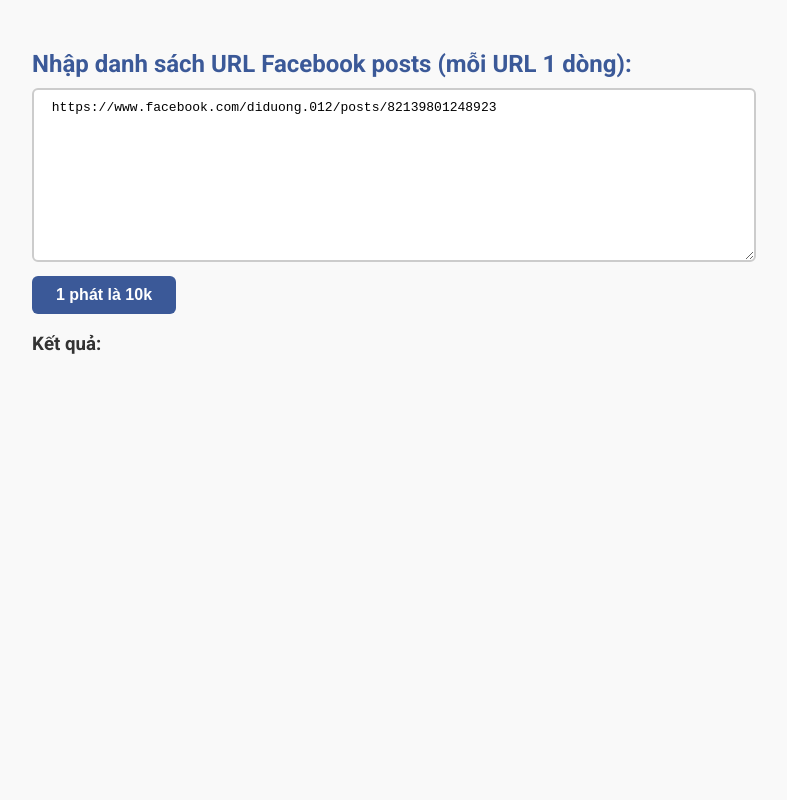
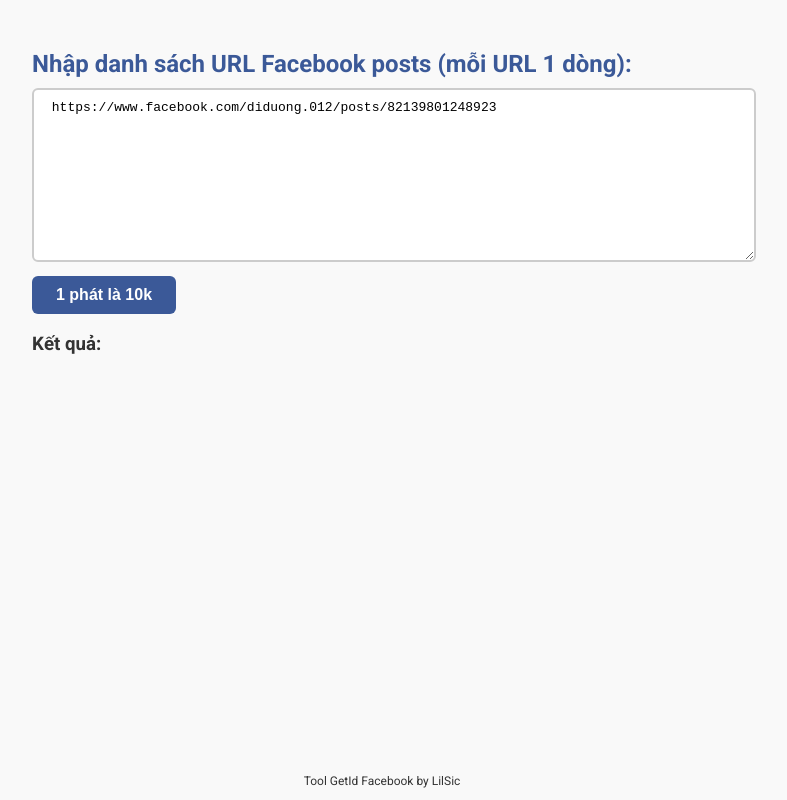
Before and after one commit to sauhv/getidfb, a website: page public/index.html in a window 1280 px wide. Shown: the whole page, without its empty margins (258-1045 px from the left). Drawn offline with Linux system fonts and the light colour scheme.

Commit message:
Initial commit (reset to 374a95d)

```diff
--- a/public/index.html
+++ b/public/index.html
@@ -10,7 +10,7 @@
       crossorigin="anonymous"
       referrerpolicy="no-referrer"
     />
-    <link rel="shortcut icon" href="/images/thien.gif" type="image/x-icon">
+    <link rel="shortcut icon" href="/images/thien.gif" type="image/x-icon" />
     <link rel="stylesheet" href="/css/app.css" />
   </head>
   <body>
@@ -21,7 +21,8 @@
         rows="10"
         cols="60"
         placeholder="https://www.facebook.com/user/posts/12345"
-      > https://www.facebook.com/diduong.012/posts/82139801248923</textarea
+      >
+ https://www.facebook.com/diduong.012/posts/82139801248923</textarea
       ><br />
     </div>
 
@@ -33,6 +34,18 @@
       <ol id="resultList"></ol>
     </div>
 
+    <footer
+      style="
+        position: absolute;
+        bottom: 0px;
+        text-align: center;
+        left: 50%;
+        transform: translateX(-50%);
+      "
+    >
+      <p style="font-size: 12px">Tool GetId Facebook by LilSic</p>
+    </footer>
+
     <script src="/js/app.js"></script>
   </body>
 </html>
```
